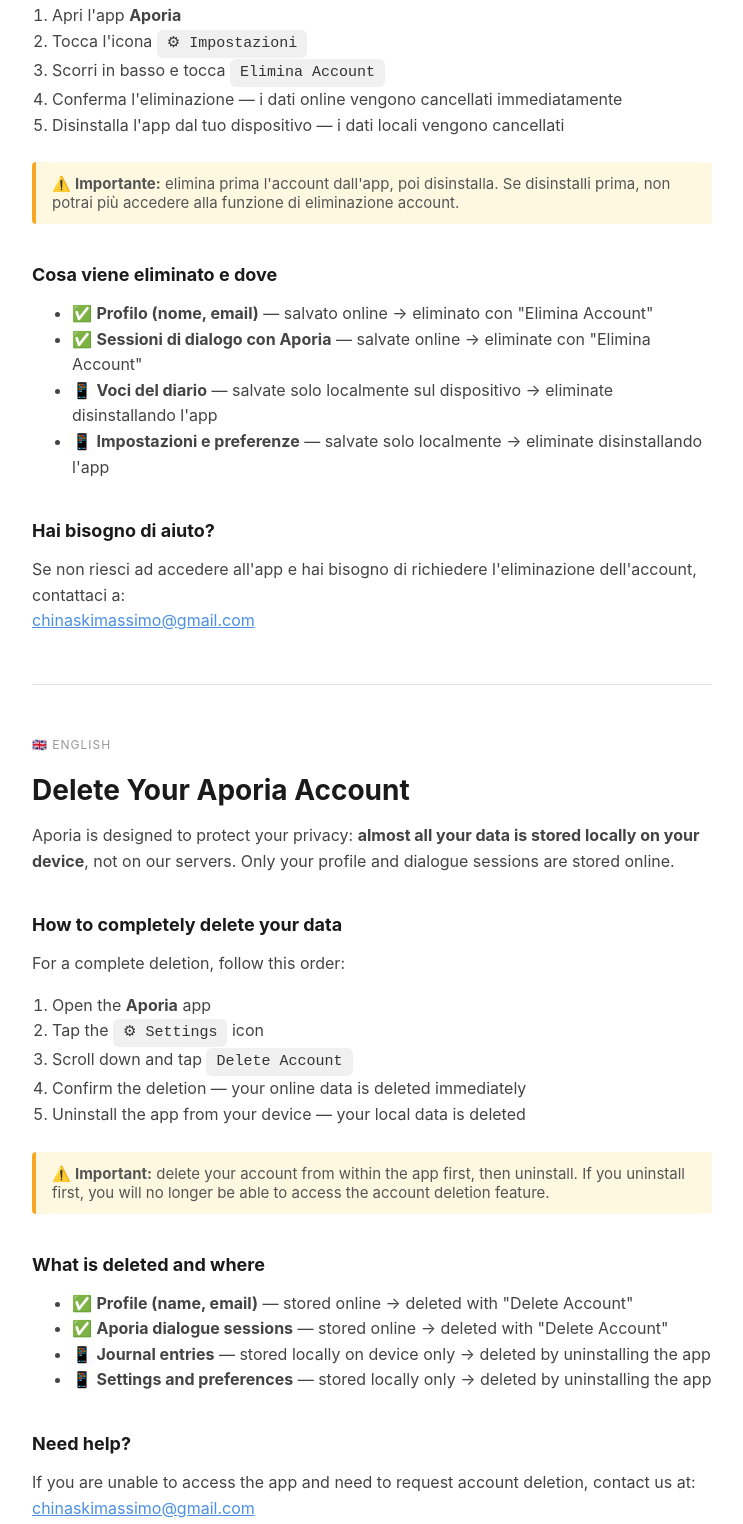
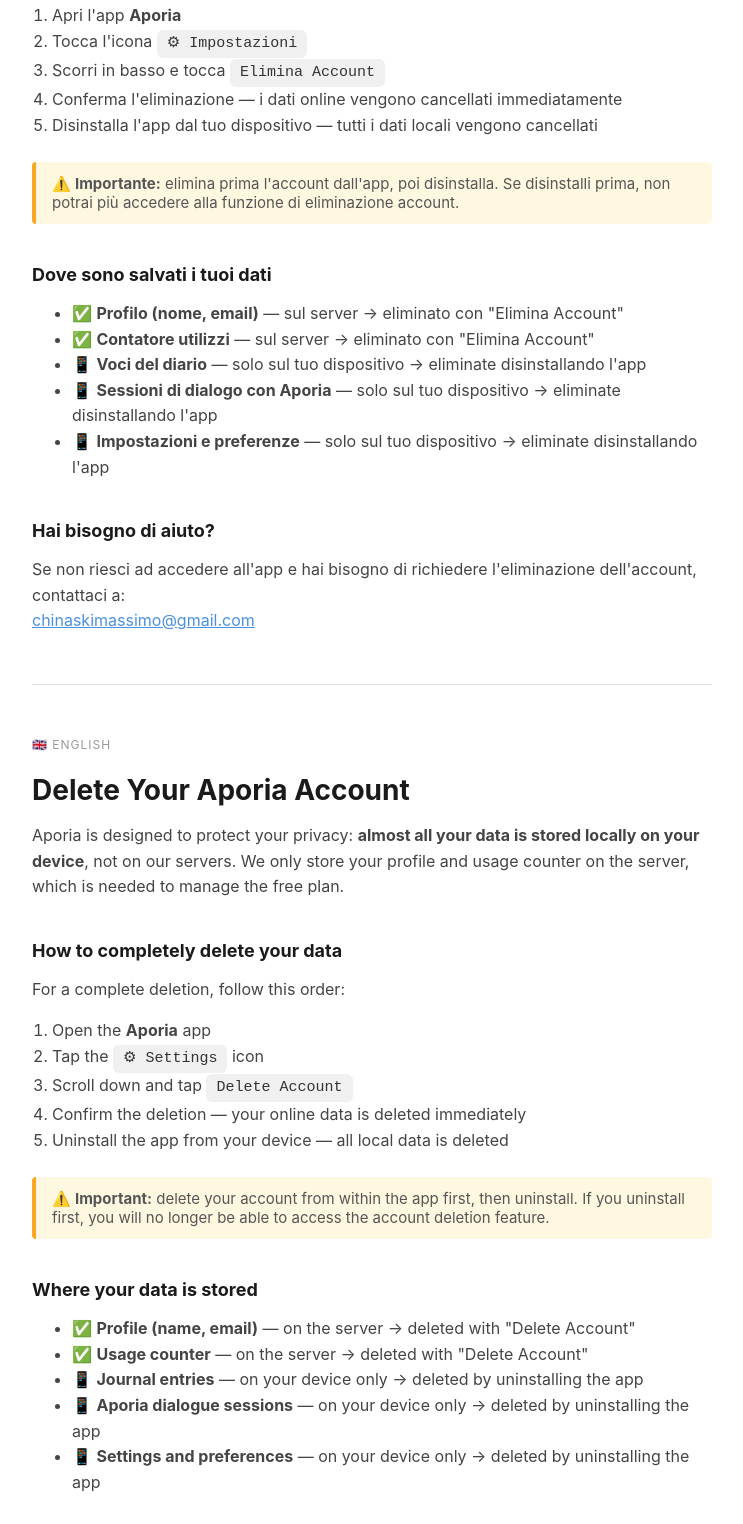
Before and after one commit to Y1968X/aporia_privacy, a plain HTML site: page delete-account.html in a window 1280 px wide. Shown: the part 340-1864 px from the top of the page, without its empty margins (268-1011 px from the left). Drawn offline with Linux system fonts and the light colour scheme.

Commit message:
Update privacy information in delete-account.html

```diff
--- a/delete-account.html
+++ b/delete-account.html
@@ -56,7 +56,7 @@
   <!-- ITALIANO -->
   <p class="lang-label">🇮🇹 Italiano</p>
   <h1>Elimina il tuo account Aporia</h1>
-  <p>Aporia è progettata per proteggere la tua privacy: <strong>quasi tutti i tuoi dati sono salvati localmente sul tuo dispositivo</strong> e non sui nostri server. Solo il profilo e le sessioni di dialogo vengono salvati online.</p>
+  <p>Aporia è progettata per proteggere la tua privacy: <strong>quasi tutti i tuoi dati sono salvati localmente sul tuo dispositivo</strong> e non sui nostri server. Sul server conserviamo solo il tuo profilo e il contatore degli utilizzi, necessario per gestire il piano gratuito.</p>
 
   <h2>Come eliminare completamente i tuoi dati</h2>
   <p>Per una eliminazione completa segui questo ordine:</p>
@@ -65,19 +65,20 @@
     <li>Tocca l'icona <span class="badge">⚙ Impostazioni</span></li>
     <li>Scorri in basso e tocca <span class="badge">Elimina Account</span></li>
     <li>Conferma l'eliminazione — i dati online vengono cancellati immediatamente</li>
-    <li>Disinstalla l'app dal tuo dispositivo — i dati locali vengono cancellati</li>
+    <li>Disinstalla l'app dal tuo dispositivo — tutti i dati locali vengono cancellati</li>
   </ol>
 
   <div class="warning">
     ⚠️ <strong>Importante:</strong> elimina prima l'account dall'app, poi disinstalla. Se disinstalli prima, non potrai più accedere alla funzione di eliminazione account.
   </div>
 
-  <h2>Cosa viene eliminato e dove</h2>
+  <h2>Dove sono salvati i tuoi dati</h2>
   <ul>
-    <li>✅ <strong>Profilo (nome, email)</strong> — salvato online → eliminato con "Elimina Account"</li>
-    <li>✅ <strong>Sessioni di dialogo con Aporia</strong> — salvate online → eliminate con "Elimina Account"</li>
-    <li>📱 <strong>Voci del diario</strong> — salvate solo localmente sul dispositivo → eliminate disinstallando l'app</li>
-    <li>📱 <strong>Impostazioni e preferenze</strong> — salvate solo localmente → eliminate disinstallando l'app</li>
+    <li>✅ <strong>Profilo (nome, email)</strong> — sul server → eliminato con "Elimina Account"</li>
+    <li>✅ <strong>Contatore utilizzi</strong> — sul server → eliminato con "Elimina Account"</li>
+    <li>📱 <strong>Voci del diario</strong> — solo sul tuo dispositivo → eliminate disinstallando l'app</li>
+    <li>📱 <strong>Sessioni di dialogo con Aporia</strong> — solo sul tuo dispositivo → eliminate disinstallando l'app</li>
+    <li>📱 <strong>Impostazioni e preferenze</strong> — solo sul tuo dispositivo → eliminate disinstallando l'app</li>
   </ul>
 
   <h2>Hai bisogno di aiuto?</h2>
@@ -89,7 +90,7 @@
   <!-- ENGLISH -->
   <p class="lang-label">🇬🇧 English</p>
   <h1>Delete Your Aporia Account</h1>
-  <p>Aporia is designed to protect your privacy: <strong>almost all your data is stored locally on your device</strong>, not on our servers. Only your profile and dialogue sessions are stored online.</p>
+  <p>Aporia is designed to protect your privacy: <strong>almost all your data is stored locally on your device</strong>, not on our servers. We only store your profile and usage counter on the server, which is needed to manage the free plan.</p>
 
   <h2>How to completely delete your data</h2>
   <p>For a complete deletion, follow this order:</p>
@@ -98,19 +99,20 @@
     <li>Tap the <span class="badge">⚙ Settings</span> icon</li>
     <li>Scroll down and tap <span class="badge">Delete Account</span></li>
     <li>Confirm the deletion — your online data is deleted immediately</li>
-    <li>Uninstall the app from your device — your local data is deleted</li>
+    <li>Uninstall the app from your device — all local data is deleted</li>
   </ol>
 
   <div class="warning">
     ⚠️ <strong>Important:</strong> delete your account from within the app first, then uninstall. If you uninstall first, you will no longer be able to access the account deletion feature.
   </div>
 
-  <h2>What is deleted and where</h2>
+  <h2>Where your data is stored</h2>
   <ul>
-    <li>✅ <strong>Profile (name, email)</strong> — stored online → deleted with "Delete Account"</li>
-    <li>✅ <strong>Aporia dialogue sessions</strong> — stored online → deleted with "Delete Account"</li>
-    <li>📱 <strong>Journal entries</strong> — stored locally on device only → deleted by uninstalling the app</li>
-    <li>📱 <strong>Settings and preferences</strong> — stored locally only → deleted by uninstalling the app</li>
+    <li>✅ <strong>Profile (name, email)</strong> — on the server → deleted with "Delete Account"</li>
+    <li>✅ <strong>Usage counter</strong> — on the server → deleted with "Delete Account"</li>
+    <li>📱 <strong>Journal entries</strong> — on your device only → deleted by uninstalling the app</li>
+    <li>📱 <strong>Aporia dialogue sessions</strong> — on your device only → deleted by uninstalling the app</li>
+    <li>📱 <strong>Settings and preferences</strong> — on your device only → deleted by uninstalling the app</li>
   </ul>
 
   <h2>Need help?</h2>
```
